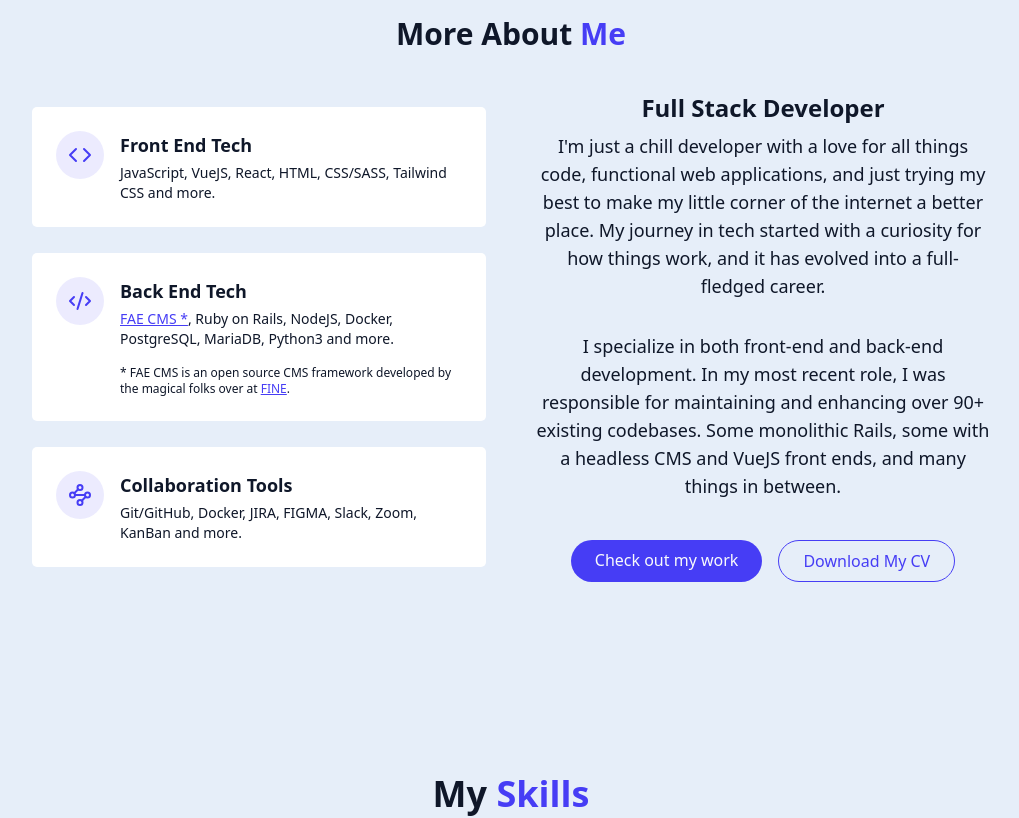
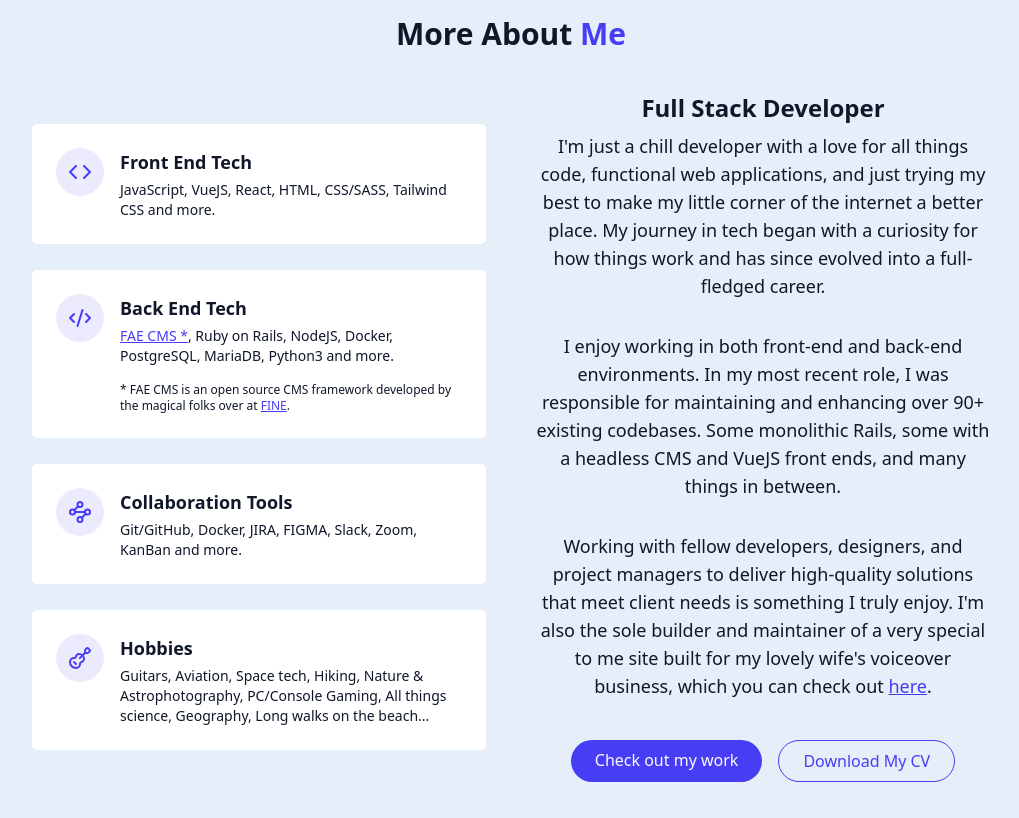
Before and after one commit to tkdguy85/my-portfolio, a React (Vite) app: page / in a window 1280 px wide. Shown: the part 880-1698 px from the top of the page, without its empty margins (129-1148 px from the left). Built offline with nearby package versions, Linux system fonts and the light colour scheme.

Commit message:
More content updates and clean up

```diff
--- a/src/components/AboutSection.jsx
+++ b/src/components/AboutSection.jsx
@@ -1,4 +1,4 @@
-import { Code, CodeXml, Waypoints } from "lucide-react";
+import { Code, CodeXml, Waypoints, Guitar } from "lucide-react";
 
 // TODO - UPDATE - Add more personal details, skills, and experience
 
@@ -56,18 +56,35 @@ export const AboutSection = () => {
                 </div>
               </div>
             </div>
+
+            <div className="gradient-border p-6 card-hover">
+              <div className="flex items-start gap-4">
+                <div className="p-3 rounded-full bg-primary/10">
+                  <Guitar className="h-6 w-6 text-primary" />
+                </div>
+                <div className="text-left">
+                  <h4 className="text-lg font-semibold mb-1">Hobbies</h4>
+                  <p className="text-sm text-muted-foreground">
+                    Guitars, Aviation, Space tech, Hiking, Nature & Astrophotography, PC/Console Gaming, All things science, Geography, Long walks on the beach...
+                  </p>
+                </div>
+              </div>
+            </div>
           </div>
 
           {/* About Me */}
           <div>
             <h3 className="text-2xl font-semibold mb-2">Full Stack Developer</h3>
             <p className="text-lg text-muted-foreground">
-              I'm just a chill developer with a love for all things code, functional web applications, and just trying my best to make my little corner of the internet a better place. My journey in tech started with a curiosity for how things work, and it has evolved into a full-fledged career.
+              I'm just a chill developer with a love for all things code, functional web applications, and just trying my best to make my little corner of the internet a better place. My journey in tech began with a curiosity for how things work and has since evolved into a full-fledged career.
             </p>
 
             {/* TODO - Add more details about my skills and experience */}
             <p className="text-lg text-muted-foreground pt-8">
-              I specialize in both front-end and back-end development. In my most recent role, I was responsible for maintaining and enhancing over 90+ existing codebases. Some monolithic Rails, some with a headless CMS and VueJS front ends, and many things in between.
+              I enjoy working in both front-end and back-end environments. In my most recent role, I was responsible for maintaining and enhancing over 90+ existing codebases. Some monolithic Rails, some with a headless CMS and VueJS front ends, and many things in between.
+            </p>
+            <p className="text-lg text-muted-foreground pt-8">
+              Working with fellow developers, designers, and project managers to deliver high-quality solutions that meet client needs is something I truly enjoy. I'm also the sole builder and maintainer of a very special to me site built for my lovely wife's voiceover business, which you can check out <a href="https://www.salenamvo.com" className="text-primary underline" target="_blank" rel="noopener noreferrer">here</a>.
             </p>
 
             <div className="flex flex-col sm:flex-row gap-4 pt-10 justify-center">
--- a/src/components/ProjectSection.jsx
+++ b/src/components/ProjectSection.jsx
@@ -77,7 +77,7 @@ export const ProjectSection = () => {
           My <span className="text-primary">Projects</span>
         </h2>
 
-        <p className="mb-12 text-center mx-auto max-w-2xl">Here are a few projects I've worked on recently. Want to see more?</p>
+        <p className="mb-12 text-center mx-auto max-w-2xl">Here's a snippet of some of the projects I worked on during my tenure with <a href="https://www.wearefine.com/" className="text-primary font-bold text-muted-foreground" target="_blank" rel="noopener noreferrer">FINE</a>.</p>
 
         <div className="grid grid-cols-1 md:grid-cols-2 lg:grid-cols-3 gap-8">
           { projects.map((project) => (
--- a/src/index.css
+++ b/src/index.css
@@ -82,7 +82,7 @@
     --foreground: 213 31% 91%;
     --card: 222 47% 8%;
     --border: 210 33% 30%;
-    --primary: 243 100% 58%;
+    --primary: 240 100% 60%;
     --primary-foreground: 213 31% 91%;
   }
 
```
